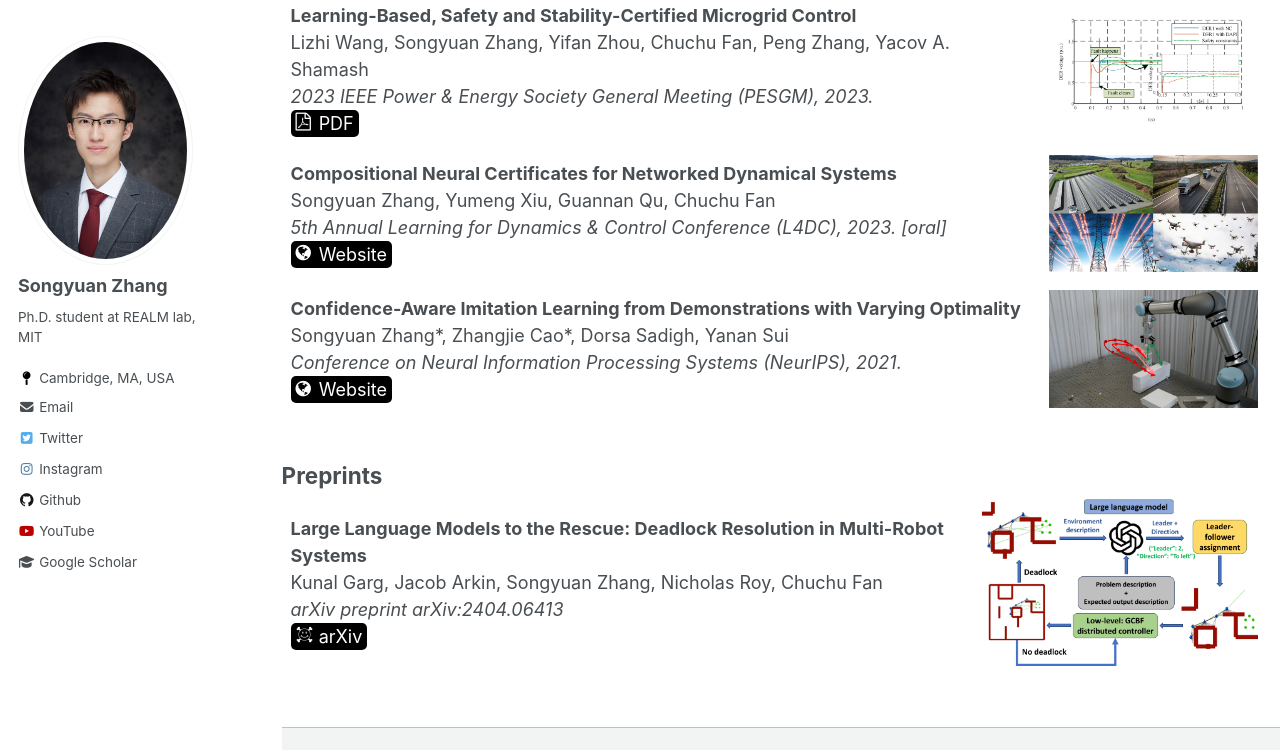
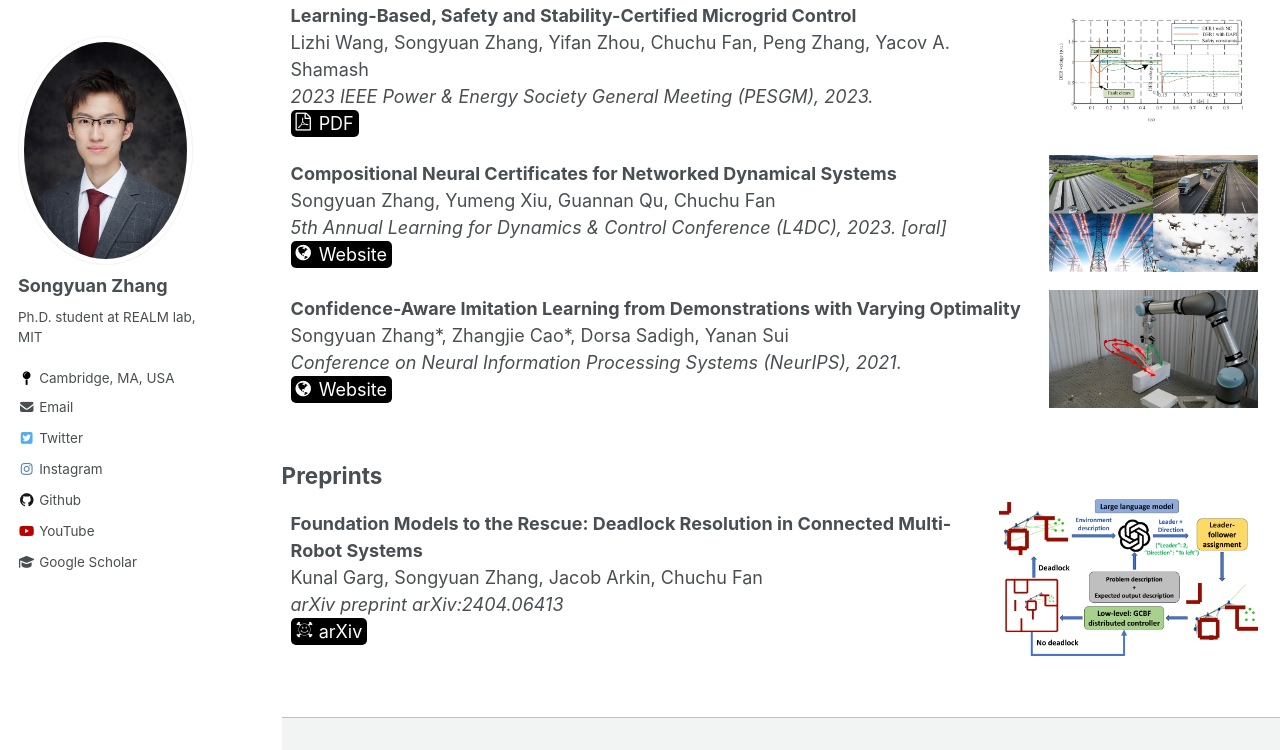
Before and after one commit to syzhang092218-source/syzhang092218-source.github.io, a Jekyll site: the page built from _pages/publications.html, in a window 1280 px wide and 900 px high, scrolled down 1724 px, cut to the strip 0-750 px from the top of the window. Built offline with Jekyll 4.4.1, drawn with Linux system fonts in a browser that asks for light colours; nearby versions of some CDN libraries; some web fonts are replaced; library files that are not in the unit come from our copies; a style sheet for code colours, icons or effects is not loaded.

Commit message:
update preprints

```diff
--- a/_pages/publications.html
+++ b/_pages/publications.html
@@ -408,10 +408,10 @@ author_profile: true
     <tr>
         <td>
             <b>
-                Large Language Models to the Rescue: Deadlock Resolution in Multi-Robot Systems
+                Foundation Models to the Rescue: Deadlock Resolution in Connected Multi-Robot Systems
             </b>
             <br>
-                Kunal Garg, Jacob Arkin, Songyuan Zhang, Nicholas Roy, Chuchu Fan
+                Kunal Garg, Songyuan Zhang, Jacob Arkin, Chuchu Fan
             <br>
             <i>
                 arXiv preprint arXiv:2404.06413
```
Also changed, not shown: _pages/cv.md (+1 -1 lines).
